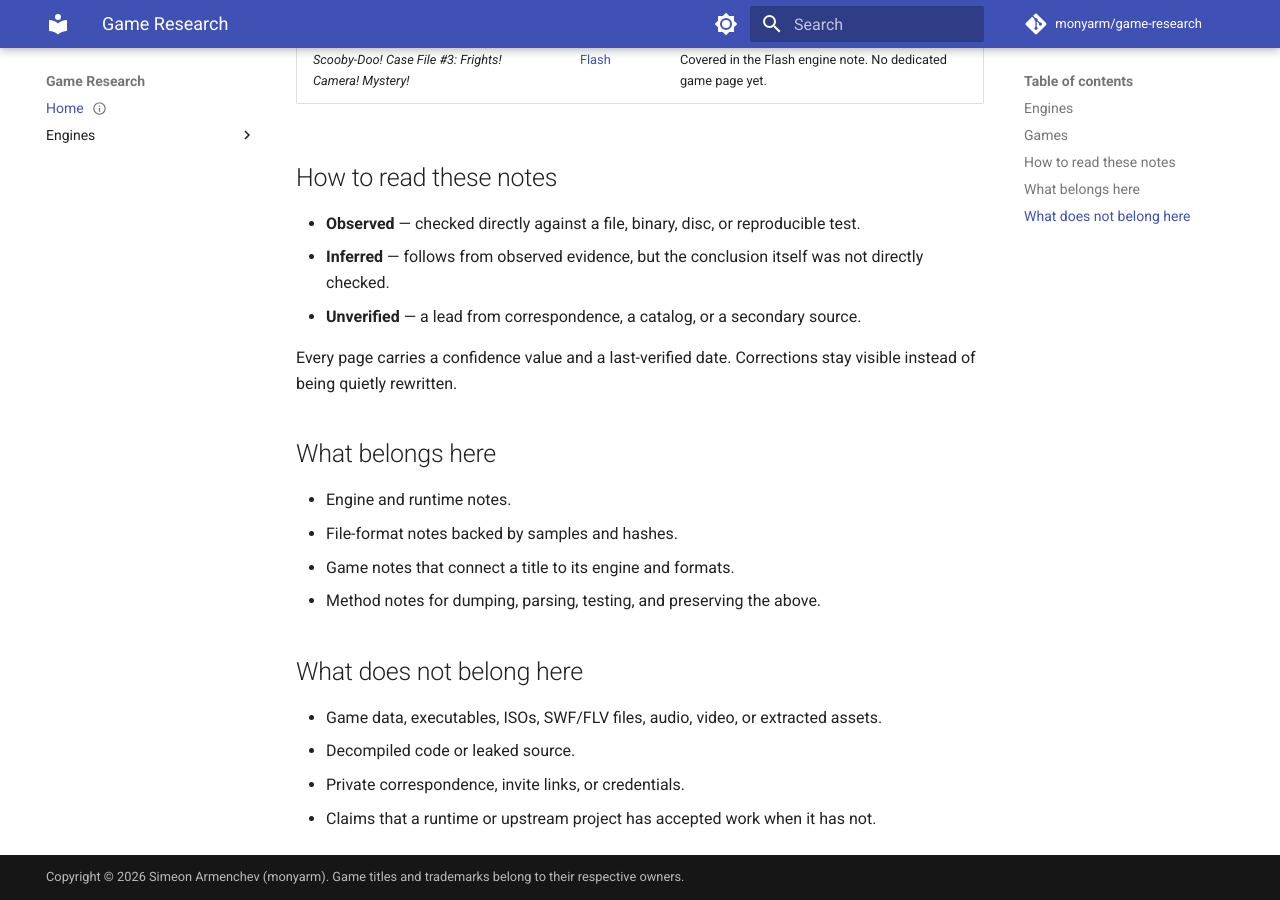
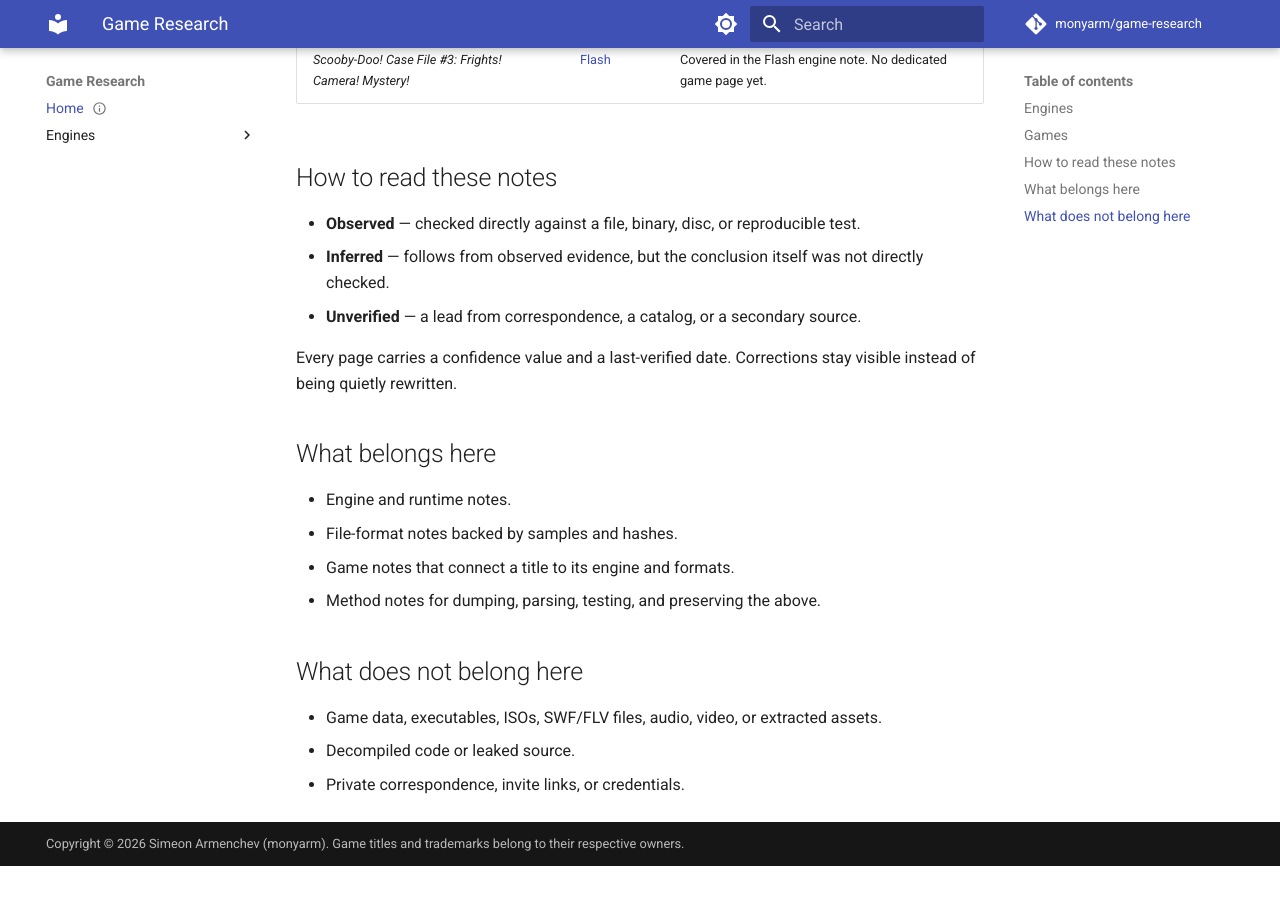
Before and after one commit to monyarm/game-research, an MkDocs documentation site: the page built from docs/index.md, in a window 1280 px wide and 900 px high, scrolled down 549 px. Built offline with MkDocs 1.6.1 and Material for MkDocs 9.7.7, drawn with Linux system fonts in a browser that asks for light colours; comment, search, counter and statistics services are not loaded; after the commit the page ends 1415 px from its top, so only the background shows below that.

Commit message:
docs: remove upstream-claim bullet from landing page

```diff
--- a/docs/index.md
+++ b/docs/index.md
@@ -46,4 +46,3 @@ Every page carries a confidence value and a last-verified date. Corrections stay
 - Game data, executables, ISOs, SWF/FLV files, audio, video, or extracted assets.
 - Decompiled code or leaked source.
 - Private correspondence, invite links, or credentials.
-- Claims that a runtime or upstream project has accepted work when it has not.
```
